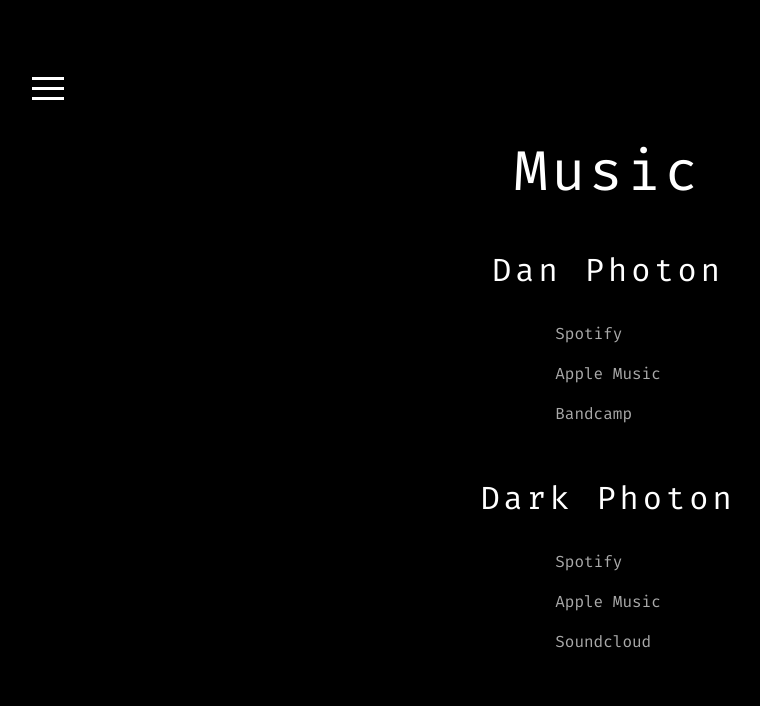
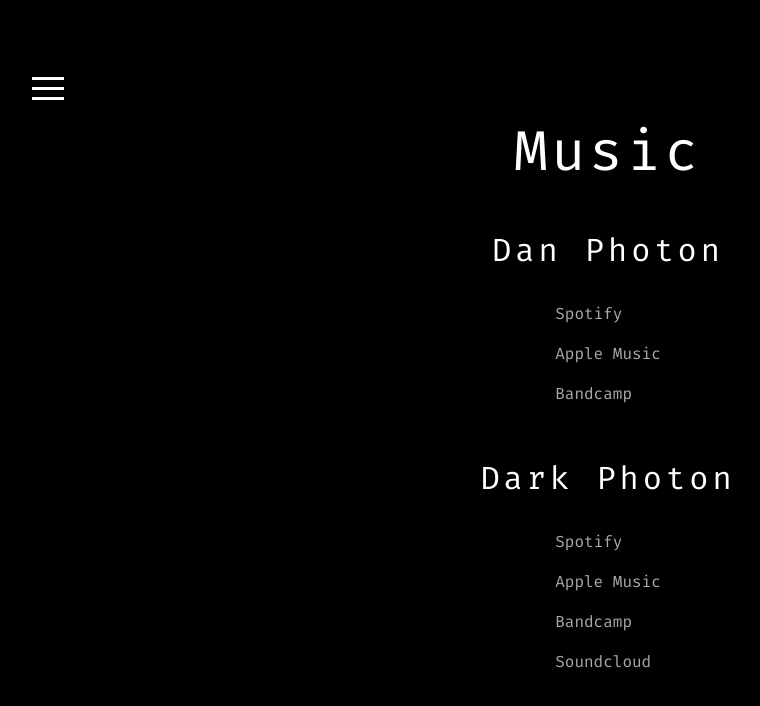
Before and after one commit to DarkPhotonBeam/dleuthold-old, a Gatsby site: page /music in a window 1280 px wide. Shown: the whole page, without its empty margins (32-792 px from the left). Built offline with nearby package versions, Linux system fonts and the light colour scheme; Gatsby itself is replaced by a stand-in of ours.

Commit message:
Added Bandcamp Link To Artist Dark Photon

```diff
--- a/src/pages/music.js
+++ b/src/pages/music.js
@@ -31,6 +31,9 @@ export default function MusicPage() {
                         <a target={'_blank'} href={'https://music.apple.com/us/artist/dark-photon/1301484073'}>Apple Music</a>
                     </li>
                     <li>
+                        <a target={'_blank'} href={'https://darkphoton.bandcamp.com/'}>Bandcamp</a>
+                    </li>
+                    <li>
                         <a target={'_blank'} href={'https://soundcloud.com/darkphotonbeam'}>Soundcloud</a>
                     </li>
                 </ul>
```
